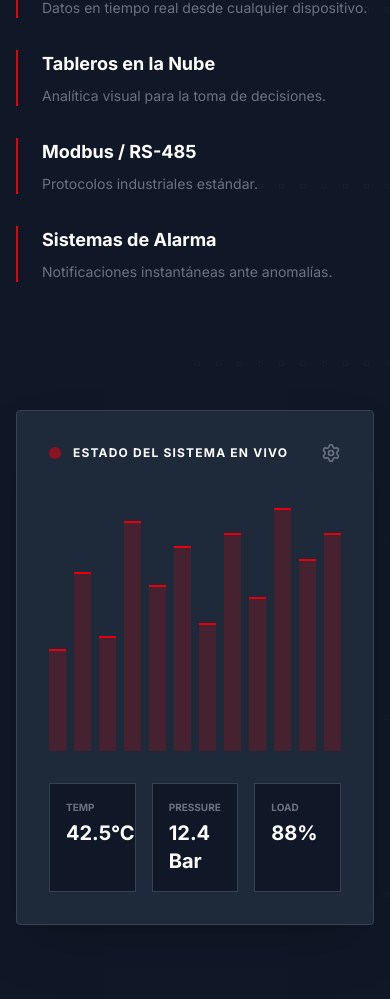
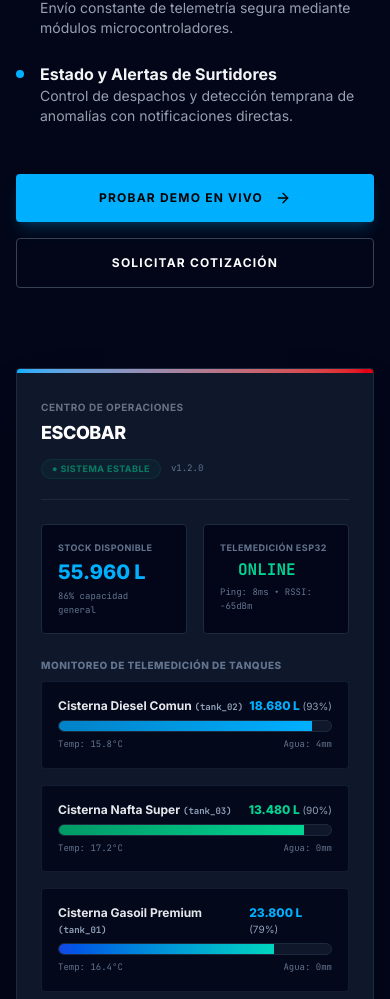
Before and after one commit to tincho2021/CESTI-WEB, a React (Vite) app: page / in a window 390 px wide. Shown: the part 4292-5291 px from the top of the page. Built offline with nearby package versions, Linux system fonts and the light colour scheme.

Commit message:
refactor: update contact phone number format and styling
Standardize the phone number format across the application and update the flagship product section's background styling for improved visual aesthetics.

```diff
--- a/src/components/Footer.tsx
+++ b/src/components/Footer.tsx
@@ -55,7 +55,7 @@
               </li>
               <li className="flex items-center space-x-3">
                 <Phone className="w-4 h-4 text-red-600" />
-                <span>+54 9 11 2182-9346</span>
+                <span>+54 11 21 82 93 46</span>
               </li>
               <li className="flex items-center space-x-3">
                 <MapPin className="w-4 h-4 text-red-600" />
--- a/src/components/WhatsAppButton.tsx
+++ b/src/components/WhatsAppButton.tsx
@@ -3,7 +3,7 @@
 import { motion } from 'motion/react';
 
 const WhatsAppButton = () => {
-  const phoneNumber = '5491121829346';
+  const phoneNumber = '541121829346';
   const message = 'Hola C.E.S.T.I, me gustaría solicitar información sobre sus soluciones industriales.';
   const whatsappUrl = `https://wa.me/${phoneNumber}?text=${encodeURIComponent(message)}`;
 
--- a/src/pages/Contact.tsx
+++ b/src/pages/Contact.tsx
@@ -80,7 +80,7 @@
                 </div>
                 <div>
                   <p className="text-[10px] uppercase tracking-widest text-gray-400 font-bold mb-1">{t('contact.whatsapp')}</p>
-                  <p className="text-lg font-bold text-gray-900">+54 9 11 2182-9346</p>
+                  <p className="text-lg font-bold text-gray-900">+54 11 21 82 93 46</p>
                 </div>
               </div>
 
--- a/src/pages/Home.tsx
+++ b/src/pages/Home.tsx
@@ -7,7 +7,7 @@
 import { useLanguage } from '../context/LanguageContext';
 
 const Home = () => {
-  const { t } = useLanguage();
+  const { t, language } = useLanguage();
   const { products } = useProducts();
 
   return (
@@ -142,12 +142,12 @@
         </div>
       </section>
 
-      {/* Smart Systems Section */}
-      <section id="smart" className="py-32 bg-gray-900 text-white overflow-hidden relative">
-        <div className="absolute top-0 right-0 w-1/2 h-full opacity-10 pointer-events-none">
+      {/* Flagship Product: IoT Telemetry & Monitoring Section */}
+      <section id="smart" className="py-32 bg-slate-950 text-white overflow-hidden relative">
+        <div className="absolute top-0 right-0 w-1/2 h-full opacity-[0.03] pointer-events-none">
           <div className="grid grid-cols-10 gap-4 h-full">
             {Array.from({ length: 100 }).map((_, i) => (
-              <div key={i} className="border border-white/20 aspect-square" />
+              <div key={i} className="border border-white/10 aspect-square" />
             ))}
           </div>
         </div>
@@ -158,74 +158,198 @@
               initial={{ opacity: 0, x: -50 }}
               whileInView={{ opacity: 1, x: 0 }}
               viewport={{ once: true }}
+              transition={{ duration: 0.8 }}
             >
               <div className="flex items-center space-x-2 mb-6">
                 <div className="w-12 h-[2px] bg-red-600" />
-                <span className="text-xs font-bold uppercase tracking-[0.3em] text-red-600">{t('smart.tag')}</span>
+                <span className="text-xs font-bold uppercase tracking-[0.3em] text-red-600">
+                  {language === 'es' ? 'PRODUCTO ESTRELLA' : 'FLAGSHIP PRODUCT'}
+                </span>
               </div>
-              <h2 className="text-5xl font-bold tracking-tighter mb-8 leading-tight">
-                {t('smart.title')} <br />
-                <span className="text-red-600">{t('smart.title.accent')}</span>
+              <h2 className="text-5xl font-extrabold tracking-tighter mb-8 leading-tight">
+                {language === 'es' ? 'Plataforma de Monitoreo' : 'IoT Telemetry'} <br />
+                <span className="text-[#00b0ff]">CESTI IoT</span>
               </h2>
-              <p className="text-gray-400 text-lg mb-12 leading-relaxed">
-                {t('smart.desc')}
+              <p className="text-gray-400 text-lg mb-8 leading-relaxed">
+                {language === 'es'
+                  ? 'Nuestra solución de telemedición premium en tiempo real. Monitoree de forma remota tanques, cisternas, despachos de combustibles y flotas mediante hardware ESP32 de alta confiabilidad y de última generación.'
+                  : 'Our premium real-time telemetry solution. Remotely monitor tanks, cisterns, fuel dispenses, and fleets using highly reliable, cutting-edge ESP32 hardware.'}
               </p>
 
-              <div className="grid grid-cols-1 sm:grid-cols-2 gap-8 mb-12">
+              <div className="space-y-6 mb-12">
                 {[
-                  { title: t('smart.feat1.title'), desc: t('smart.feat1.desc') },
-                  { title: t('smart.feat2.title'), desc: t('smart.feat2.desc') },
-                  { title: t('smart.feat3.title'), desc: t('smart.feat3.desc') },
-                  { title: t('smart.feat4.title'), desc: t('smart.feat4.desc') },
-                ].map((item) => (
-                  <div key={item.title} className="border-l-2 border-red-600 pl-6">
-                    <h4 className="font-bold text-lg mb-2">{item.title}</h4>
-                    <p className="text-sm text-gray-500">{item.desc}</p>
+                  {
+                    title: language === 'es' ? 'Monitoreo de Telemedición de Tanques' : 'Cistern & Tank Telemetry',
+                    desc: language === 'es' ? 'Visualización exacta en litros, porcentaje de capacidad y temperatura de combustible.' : 'Accurate volume tracking in liters, capacity percentage, and fuel temperatures.'
+                  },
+                  {
+                    title: language === 'es' ? 'Integración ESP32 Directa' : 'Native ESP32 Integration',
+                    desc: language === 'es' ? 'Envío constante de telemetría segura mediante módulos microcontroladores.' : 'Constant secure telemetry streaming through robust microcontroller modules.'
+                  },
+                  {
+                    title: language === 'es' ? 'Estado y Alertas de Surtidores' : 'Dispenser Alerts & Status',
+                    desc: language === 'es' ? 'Control de despachos y detección temprana de anomalías con notificaciones directas.' : 'Dispensing logs and early anomaly detection with direct automated notifications.'
+                  },
+                ].map((item, idx) => (
+                  <div key={idx} className="flex items-start space-x-4">
+                    <div className="w-2 h-2 mt-2 bg-[#00b0ff] rounded-full shrink-0" />
+                    <div>
+                      <h4 className="font-bold text-base text-gray-100">{item.title}</h4>
+                      <p className="text-sm text-gray-400">{item.desc}</p>
+                    </div>
                   </div>
                 ))}
               </div>
+
+              <div className="flex flex-col sm:flex-row space-y-4 sm:space-y-0 sm:space-x-4">
+                <a
+                  href="https://nimble-rugelach-c87394.netlify.app/"
+                  target="_blank"
+                  rel="noopener noreferrer"
+                  className="inline-flex items-center justify-center bg-[#00b0ff] hover:bg-red-600 text-black hover:text-white px-8 py-4 font-bold uppercase tracking-widest text-xs transition-all duration-300 rounded-sm shadow-lg shadow-[#00b0ff]/20 gap-3 group"
+                >
+                  {language === 'es' ? 'PROBAR DEMO EN VIVO' : 'TEST LIVE DEMO'}
+                  <ArrowRight className="w-4 h-4 group-hover:translate-x-1.5 transition-transform" />
+                </a>
+
+                <Link
+                  to="/contact"
+                  className="inline-flex items-center justify-center border border-gray-700 hover:border-white px-8 py-4 font-bold uppercase tracking-widest text-xs transition-all duration-300 rounded-sm"
+                >
+                  {language === 'es' ? 'SOLICITAR COTIZACIÓN' : 'GET A QUOTE'}
+                </Link>
+              </div>
             </motion.div>
 
+            {/* Simulated Live Dashboard Mockup inspired directly by the screenshot */}
             <motion.div
-              initial={{ opacity: 0, scale: 0.9 }}
-              whileInView={{ opacity: 1, scale: 1 }}
+              initial={{ opacity: 0, y: 50 }}
+              whileInView={{ opacity: 1, y: 0 }}
               viewport={{ once: true }}
+              transition={{ duration: 0.8, delay: 0.2 }}
               className="relative"
             >
-              <div className="bg-gray-800 border border-gray-700 p-8 rounded-sm shadow-2xl">
-                <div className="flex items-center justify-between mb-8">
-                  <div className="flex items-center space-x-3">
-                    <div className="w-3 h-3 bg-red-600 rounded-full animate-pulse" />
-                    <span className="text-xs font-bold uppercase tracking-widest">{t('smart.status')}</span>
+              <div className="bg-slate-900 border border-slate-800 p-6 sm:p-8 rounded-sm shadow-2xl relative overflow-hidden">
+                <div className="absolute top-0 left-0 right-0 h-1 bg-gradient-to-r from-[#00b0ff] to-red-600" />
+
+                {/* Header of Simulated Dashboard */}
+                <div className="flex flex-col sm:flex-row sm:items-center justify-between border-b border-slate-800 pb-5 mb-6 gap-3">
+                  <div>
+                    <span className="text-[10px] tracking-wider font-bold text-gray-500 uppercase">
+                      {language === 'es' ? 'CENTRO DE OPERACIONES' : 'OPERATIONS HUB'}
+                    </span>
+                    <h3 className="text-lg font-black tracking-tight text-white mt-0.5">ESCOBAR</h3>
                   </div>
-                  <Settings className="w-5 h-5 text-gray-500" />
+                  <div className="flex items-center space-x-2.5">
+                    <span className="inline-flex items-center px-2.5 py-0.5 text-[9px] font-bold tracking-wider rounded-full bg-emerald-500/10 text-emerald-400 border border-emerald-500/20 uppercase animate-pulse">
+                      ● {language === 'es' ? 'SISTEMA ESTABLE' : 'STABLE SYSTEM'}
+                    </span>
+                    <span className="text-[9px] font-mono text-slate-500">v1.2.0</span>
+                  </div>
                 </div>
 
-                {/* Mock Chart */}
-                <div className="h-64 flex items-end space-x-2 mb-8">
-                  {[40, 70, 45, 90, 65, 80, 50, 85, 60, 95, 75, 85].map((h, i) => (
-                    <motion.div
-                      key={i}
-                      initial={{ height: 0 }}
-                      whileInView={{ height: `${h}%` }}
-                      className="flex-1 bg-red-600/20 border-t-2 border-red-600"
-                    />
-                  ))}
+                {/* Simulated Key Indicators */}
+                <div className="grid grid-cols-2 gap-4 mb-6">
+                  <div className="bg-slate-950 border border-slate-800 p-4 rounded-sm">
+                    <p className="text-[9px] uppercase font-bold text-slate-500 tracking-wider mb-1">
+                      {language === 'es' ? 'STOCK DISPONIBLE' : 'AVAILABLE STOCK'}
+                    </p>
+                    <p className="text-xl font-extrabold text-[#00b0ff]">55.960 L</p>
+                    <p className="text-[9px] text-slate-500 font-mono mt-1">86% {language === 'es' ? 'capacidad general' : 'general capacity'}</p>
+                  </div>
+
+                  <div className="bg-slate-950 border border-slate-800 p-4 rounded-sm">
+                    <p className="text-[9px] uppercase font-bold text-slate-500 tracking-wider mb-1">
+                      {language === 'es' ? 'TELEMEDICIÓN ESP32' : 'ESP32 TELEMETRY'}
+                    </p>
+                    <div className="flex items-center space-x-2">
+                      <span className="w-2.5 h-2.5 rounded-full bg-emerald-400 animate-ping inline-block" />
+                      <p className="text-base font-extrabold text-emerald-400 font-mono">ONLINE</p>
+                    </div>
+                    <p className="text-[9px] text-slate-500 font-mono mt-1">Ping: 8ms • RSSI: -65dBm</p>
+                  </div>
                 </div>
 
-                <div className="grid grid-cols-3 gap-4">
-                  <div className="bg-gray-900 p-4 border border-gray-700">
-                    <p className="text-[10px] uppercase text-gray-500 font-bold mb-1">Temp</p>
-                    <p className="text-xl font-bold">42.5°C</p>
+                {/* Tanks Containers (Simulated Tank Levels) */}
+                <div className="space-y-4">
+                  <div className="text-[10px] tracking-wider font-extrabold text-slate-500 uppercase mb-2">
+                    {language === 'es' ? 'MONITOREO DE TELEMEDICIÓN DE TANQUES' : 'TANK TELEMETRY MEASURES'}
                   </div>
-                  <div className="bg-gray-900 p-4 border border-gray-700">
-                    <p className="text-[10px] uppercase text-gray-500 font-bold mb-1">Pressure</p>
-                    <p className="text-xl font-bold">12.4 Bar</p>
+
+                  {/* Tank 1 */}
+                  <div className="bg-slate-950/80 border border-slate-800/60 p-4 rounded-sm">
+                    <div className="flex justify-between items-center mb-1.5">
+                      <span className="text-xs font-bold text-gray-200">Cisterna Diesel Comun <span className="text-[9px] font-mono text-slate-400">(tank_02)</span></span>
+                      <span className="text-xs font-black text-[#00b0ff]">18.680 L <span className="text-[10px] font-light text-slate-400">(93%)</span></span>
+                    </div>
+                    {/* Level Bar */}
+                    <div className="w-full h-3 bg-slate-900 rounded-lg overflow-hidden border border-slate-800">
+                      <motion.div
+                        initial={{ width: 0 }}
+                        whileInView={{ width: '93%' }}
+                        transition={{ duration: 1, delay: 0.3 }}
+                        className="h-full bg-gradient-to-r from-[#0082c8] to-[#00b0ff]"
+                      />
+                    </div>
+                    <div className="flex justify-between items-center mt-1.5 text-[9px] font-mono text-slate-500">
+                      <span>Temp: 15.8°C</span>
+                      <span>Agua: 4mm</span>
+                    </div>
                   </div>
-                  <div className="bg-gray-900 p-4 border border-gray-700">
-                    <p className="text-[10px] uppercase text-gray-500 font-bold mb-1">Load</p>
-                    <p className="text-xl font-bold">88%</p>
+
+                  {/* Tank 2 */}
+                  <div className="bg-slate-950/80 border border-slate-800/60 p-4 rounded-sm">
+                    <div className="flex justify-between items-center mb-1.5">
+                      <span className="text-xs font-bold text-gray-200">Cisterna Nafta Super <span className="text-[9px] font-mono text-slate-400">(tank_03)</span></span>
+                      <span className="text-xs font-black text-emerald-400">13.480 L <span className="text-[10px] font-light text-slate-400">(90%)</span></span>
+                    </div>
+                    {/* Level Bar */}
+                    <div className="w-full h-3 bg-slate-900 rounded-lg overflow-hidden border border-slate-800">
+                      <motion.div
+                        initial={{ width: 0 }}
+                        whileInView={{ width: '90%' }}
+                        transition={{ duration: 1, delay: 0.4 }}
+                        className="h-full bg-gradient-to-r from-emerald-600 to-emerald-400"
+                      />
+                    </div>
+                    <div className="flex justify-between items-center mt-1.5 text-[9px] font-mono text-slate-500">
+                      <span>Temp: 17.2°C</span>
+                      <span>Agua: 0mm</span>
+                    </div>
                   </div>
+
+                  {/* Tank 3 */}
+                  <div className="bg-slate-950/80 border border-slate-800/60 p-4 rounded-sm">
+                    <div className="flex justify-between items-center mb-1.5">
+                      <span className="text-xs font-bold text-gray-200">Cisterna Gasoil Premium <span className="text-[9px] font-mono text-slate-400">(tank_01)</span></span>
+                      <span className="text-xs font-black text-[#00b0ff]">23.800 L <span className="text-[10px] font-light text-slate-400">(79%)</span></span>
+                    </div>
+                    {/* Level Bar */}
+                    <div className="w-full h-3 bg-slate-900 rounded-lg overflow-hidden border border-slate-800">
+                      <motion.div
+                        initial={{ width: 0 }}
+                        whileInView={{ width: '79%' }}
+                        transition={{ duration: 1, delay: 0.5 }}
+                        className="h-full bg-gradient-to-r from-blue-700 to-teal-400"
+                      />
+                    </div>
+                    <div className="flex justify-between items-center mt-1.5 text-[9px] font-mono text-slate-500">
+                      <span>Temp: 16.4°C</span>
+                      <span>Agua: 0mm</span>
+                    </div>
+                  </div>
+                </div>
+
+                <div className="mt-8 pt-4 border-t border-slate-800/60 text-center">
+                  <a
+                    href="https://nimble-rugelach-c87394.netlify.app/"
+                    target="_blank"
+                    rel="noopener noreferrer"
+                    className="inline-flex items-center justify-center text-xs text-[#00b0ff] hover:text-red-400 font-extrabold tracking-wider uppercase gap-2 transition-colors cursor-pointer"
+                  >
+                    {language === 'es' ? 'ABRIR DEMO COMPLETA' : 'OPEN FULL LIVE DEMO'}
+                    <ArrowRight className="w-3.5 h-3.5" />
+                  </a>
                 </div>
               </div>
             </motion.div>
```
